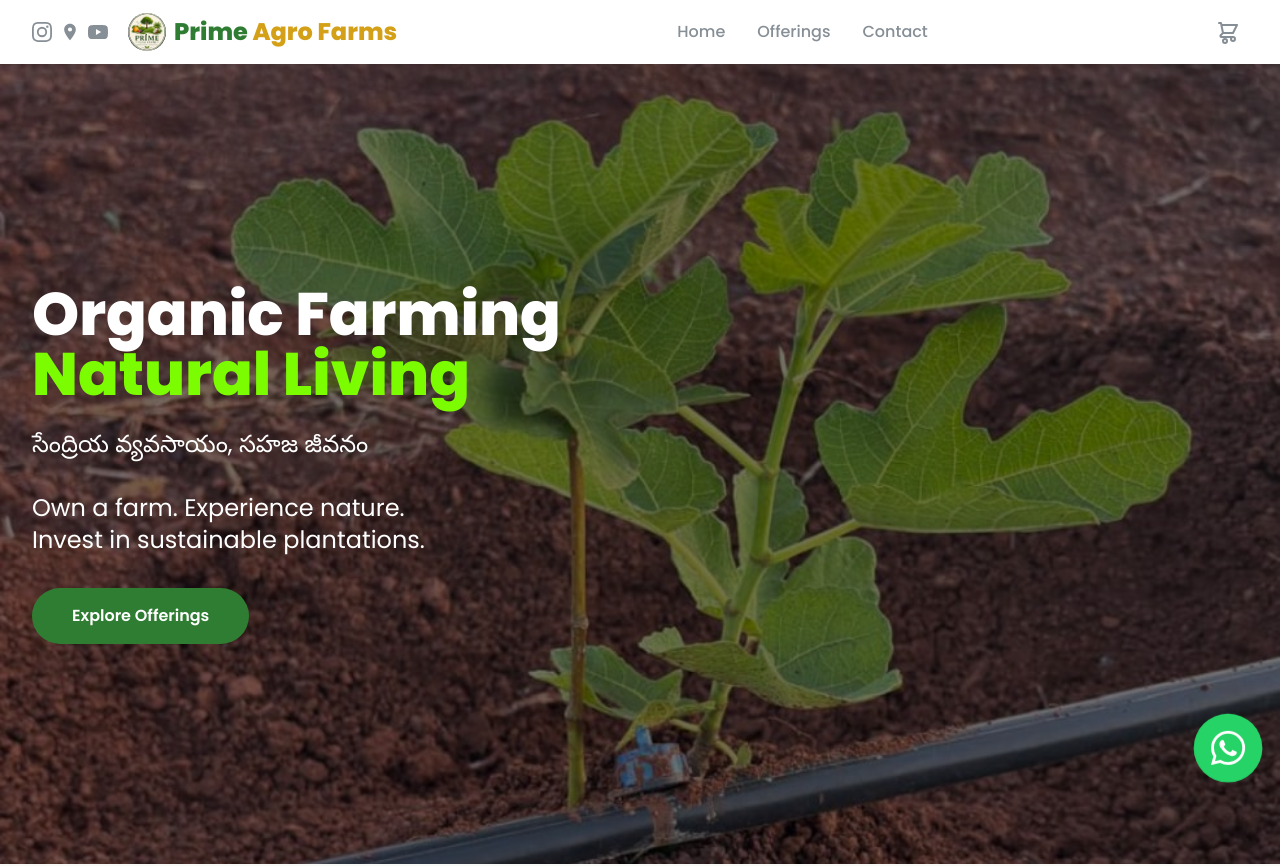
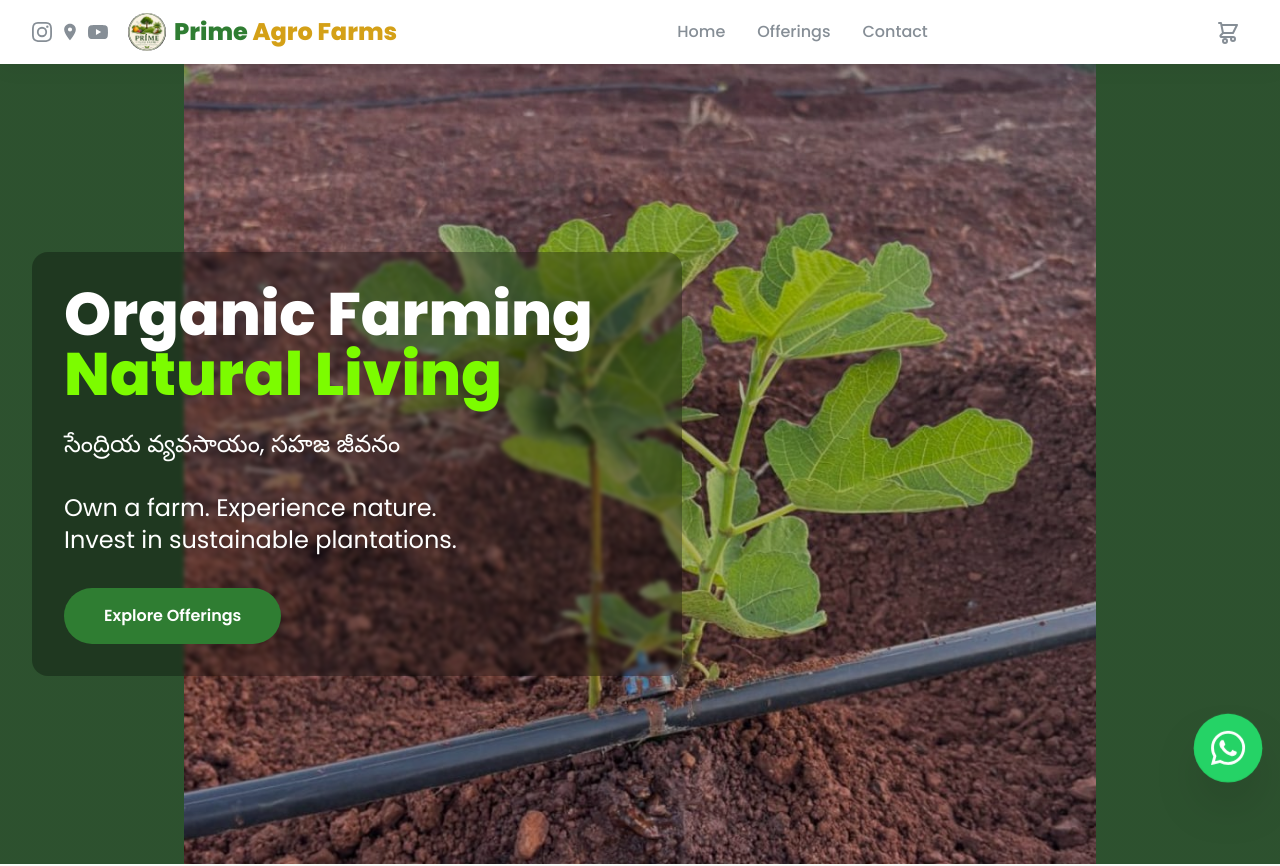
Before and after one commit to udaykiranboralam/shopverse-store, a Next.js app: page / in a window 1280 px wide. Shown: the top 866 px of the page. Built offline with nearby package versions, Linux system fonts and the light colour scheme.

Commit message:
show hero slideshow images in full without cropping

```diff
--- a/src/app/page.tsx
+++ b/src/app/page.tsx
@@ -59,23 +59,24 @@ function HeroSlideshow() {
       {heroSlides.map((slide, i) => (
         <div
           key={slide.src}
-          className={`absolute inset-0 transition-opacity duration-1000 ${i === index ? "opacity-100" : "opacity-0"}`}
+          className={`absolute inset-0 flex items-center justify-center transition-opacity duration-1000 ${i === index ? "opacity-100" : "opacity-0"}`}
+          style={{ background: "linear-gradient(rgba(32,93,35,0.85), rgba(32,93,35,0.85))" }}
         >
           <Image
             src={slide.src}
             alt={slide.alt}
             fill
-            className="object-cover"
+            className="object-contain"
             sizes="100vw"
             priority={i === 0}
           />
         </div>
       ))}
-      {/* Dark overlay for text readability */}
-      <div className="absolute inset-0 bg-black/55" />
+      {/* Soft overlay so text stays readable but image remains clear */}
+      <div className="absolute inset-0 bg-black/30" />
 
       <div className="relative max-w-7xl mx-auto w-full px-4 sm:px-6 lg:px-8 py-24">
-        <div className="max-w-[650px]">
+        <div className="max-w-[650px] bg-black/30 backdrop-blur-[2px] rounded-2xl p-6 md:p-8">
           <h1 className="text-5xl md:text-6xl font-extrabold leading-[1.1] mb-6">
             Organic Farming <br />
             <span className="text-[#7CFC00]">Natural Living</span>
```
